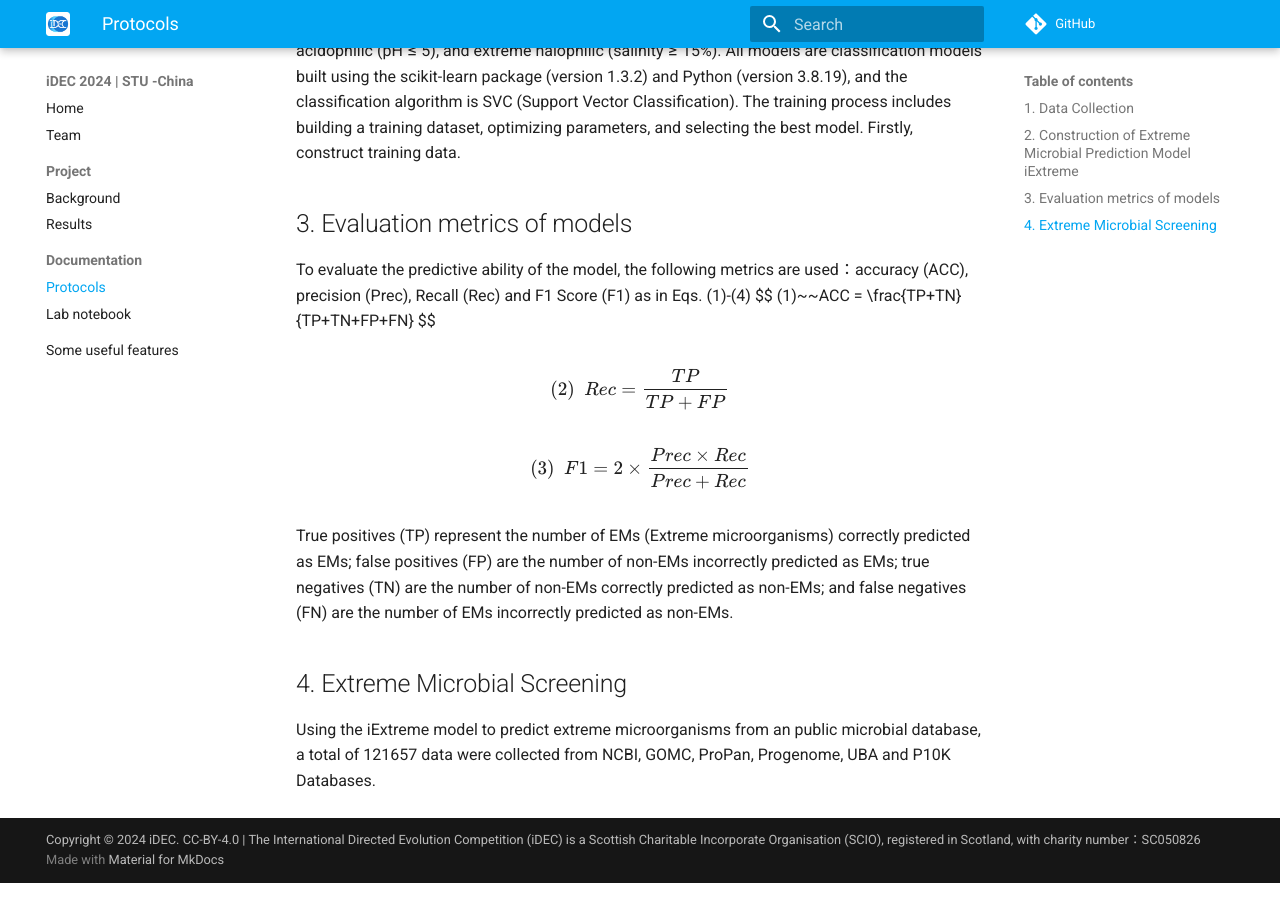
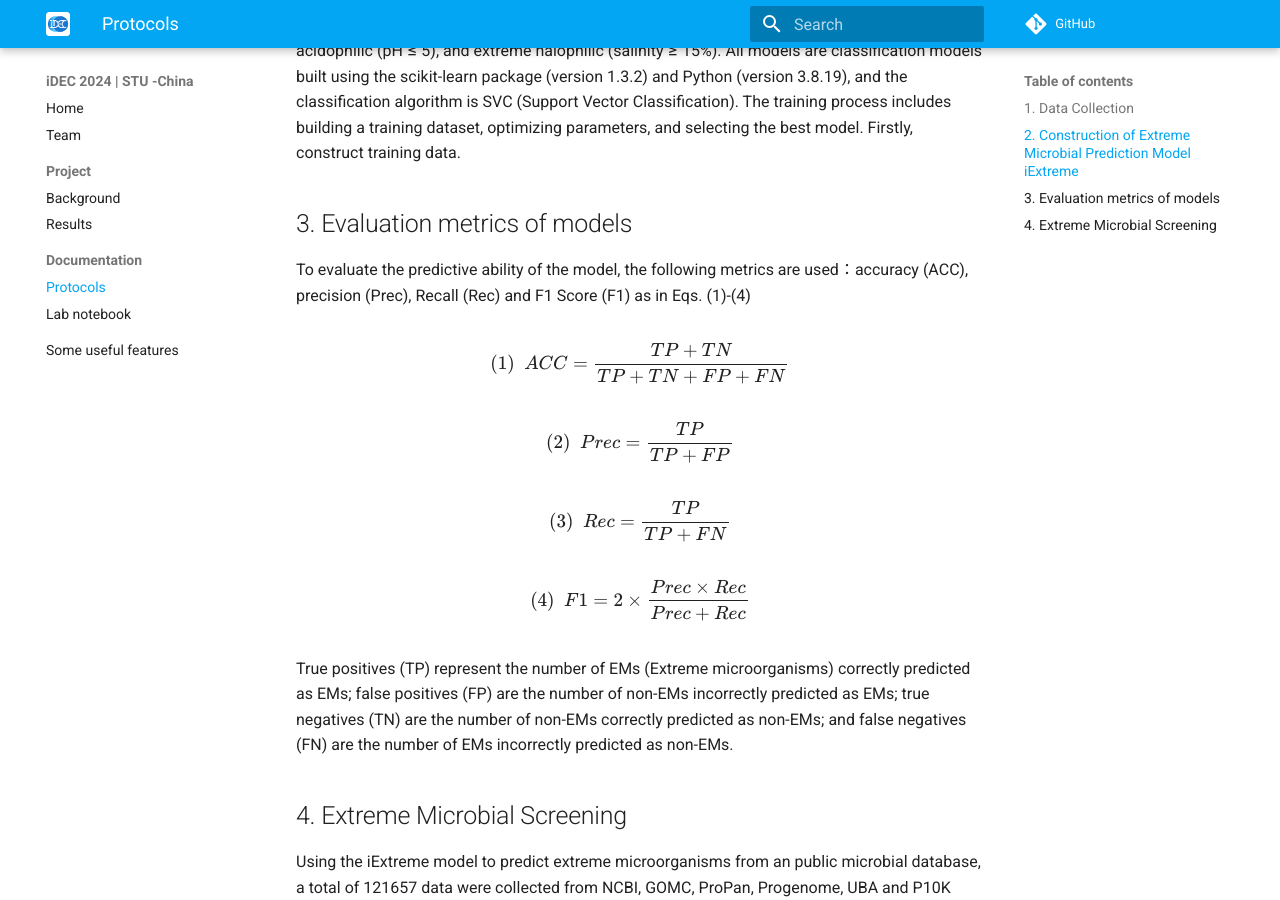
Before and after one commit to idec-teams/2024_STU_-China, an MkDocs documentation site: the page built from docs/documentation/protocols.md, in a window 1280 px wide and 900 px high, scrolled down 514 px. Built offline with MkDocs 1.6.1 and Material for MkDocs 9.7.7, drawn with Linux system fonts in a browser that asks for light colours; comment, search, counter and statistics services are not loaded.

Commit message:
Update protocols.md

```diff
--- a/docs/documentation/protocols.md
+++ b/docs/documentation/protocols.md
@@ -8,17 +8,25 @@ Construct three prediction models named iExtreme-T, iExtreme-P and iExtreme-S se
 
 ## 3. Evaluation metrics of models
 To evaluate the predictive ability of the model, the following metrics are used：accuracy (ACC), precision (Prec), Recall (Rec) and F1 Score (F1) as in Eqs. (1)-(4)
+
+
 $$
 (1)~~ACC = \frac{TP+TN}{TP+TN+FP+FN}
 $$
 
 $$
-(2)~~Rec = \frac{TP}{TP+FP}
+(2)~~Prec = \frac{TP}{TP+FP}
 $$
 
 $$
-(3)~~F1 = 2 \times \frac{Prec \times Rec}{Prec+Rec}
+(3)~~Rec = \frac{TP}{TP+FN}
 $$
+
+$$
+(4)~~F1 = 2 \times \frac{Prec \times Rec}{Prec+Rec}
+$$
+
+
 
 True positives (TP) represent the number of EMs (Extreme microorganisms) correctly predicted as EMs; false positives (FP) are the number of non-EMs incorrectly predicted as EMs; true negatives (TN) are the number of non-EMs correctly predicted as non-EMs; and false negatives (FN) are the number of EMs incorrectly predicted as non-EMs.
 
```
